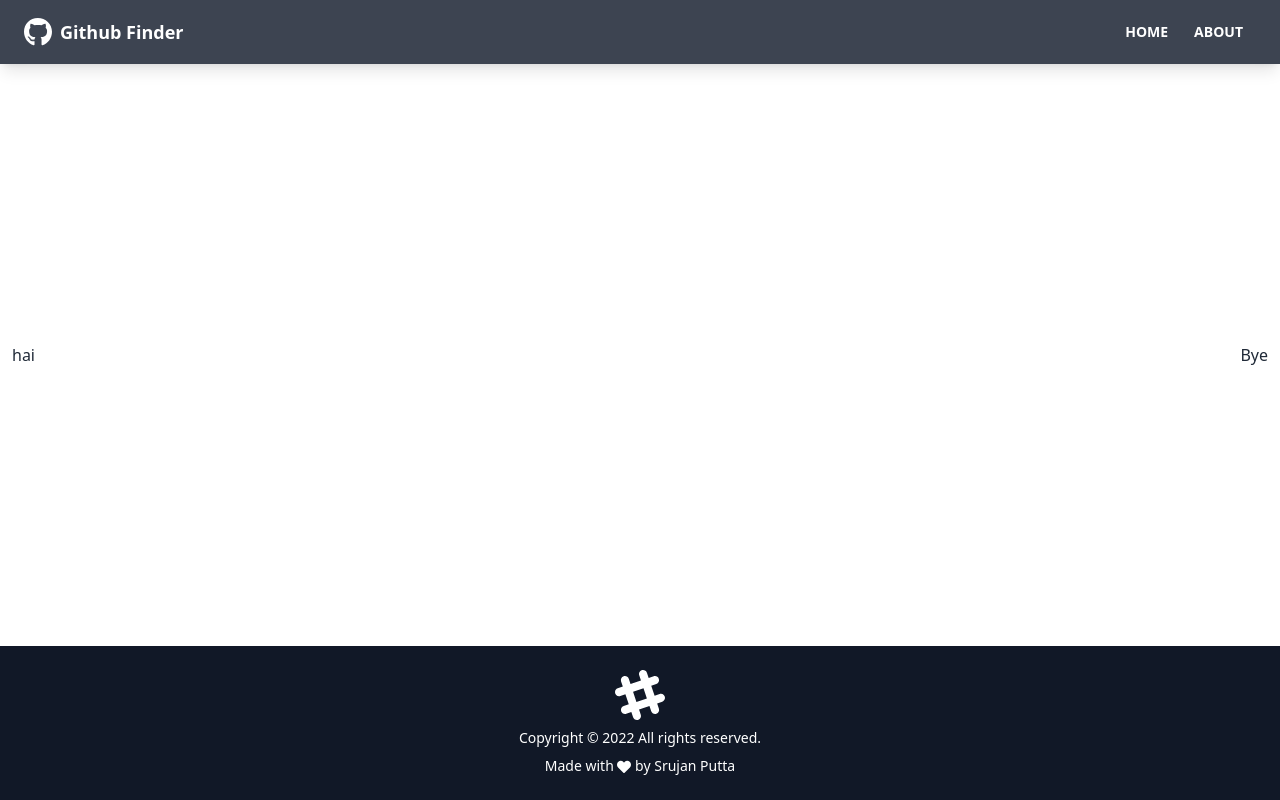
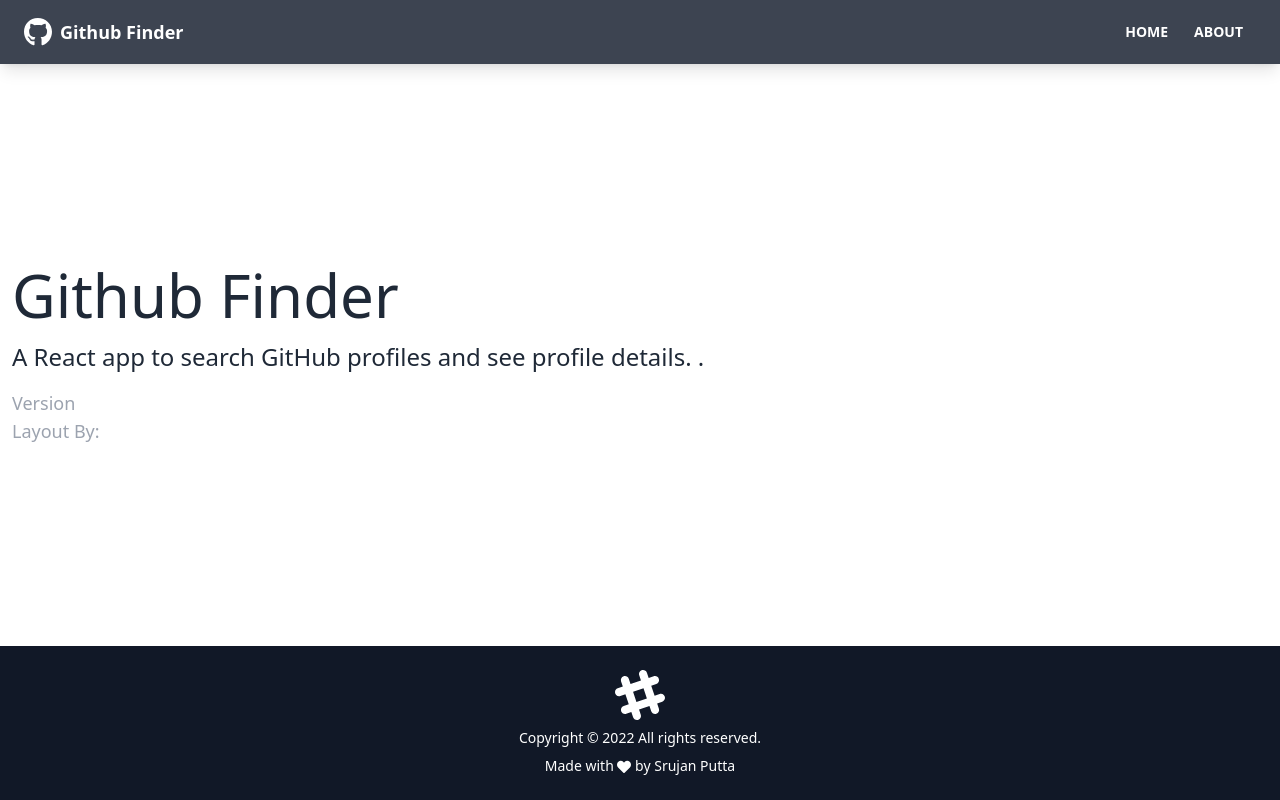
Before and after one commit to srujan-here/Github_finder, a React (Create React App) app: page /About in a window 1280 px wide. Built offline with nearby package versions, Linux system fonts and the light colour scheme; the HTML template or start-up script is replaced by a standard one.

Commit message:
updated about page

```diff
--- a/src/Pages/About.jsx
+++ b/src/Pages/About.jsx
@@ -1,15 +1,22 @@
 import React from 'react'
 
 function About() {
-  return (
-    <div className="container">
-      <div className="flex flex-row justify-between">
-       <div className="flex">hai</div>
-       <div className="flex">Bye</div>
-      </div>
-
-    </div>
-  )
+  return <>
+  <h1 className='text-6xl mb-4'>Github Finder</h1>
+  <p className='mb-4 text-2xl font-light'>
+    A React app to search GitHub profiles and see profile details.
+    .
+  </p>
+  <p className='text-lg text-gray-400'>
+    Version <span className='text-white'>1.0.0</span>
+  </p>
+  <p className='text-lg text-gray-400'>
+    Layout By:
+    <a className='text-white' href='https://twitter.com/This_IsSrujan'>
+     Srujan Putta
+    </a>
+  </p>
+  </>
 }
 
 export default About
```
